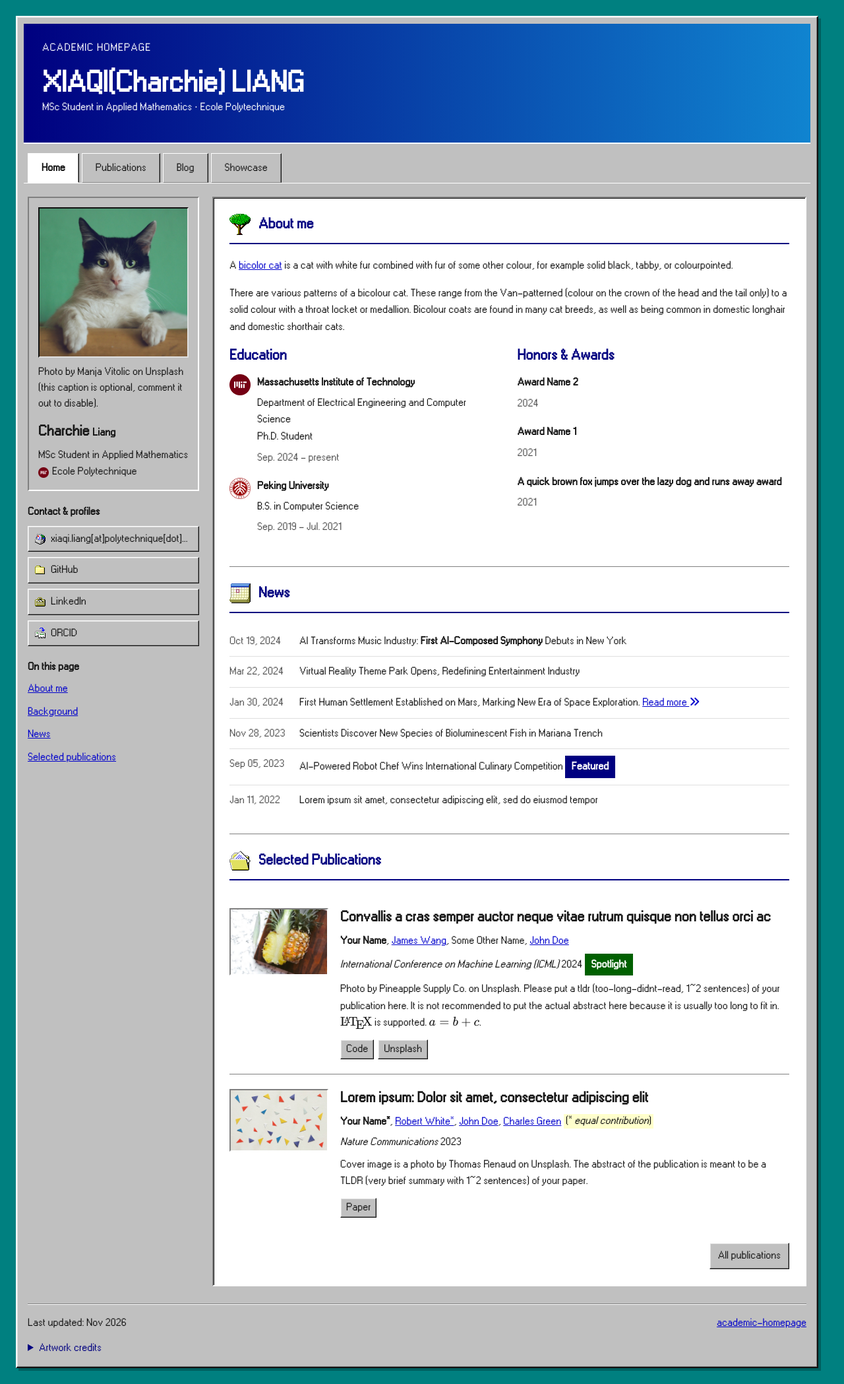
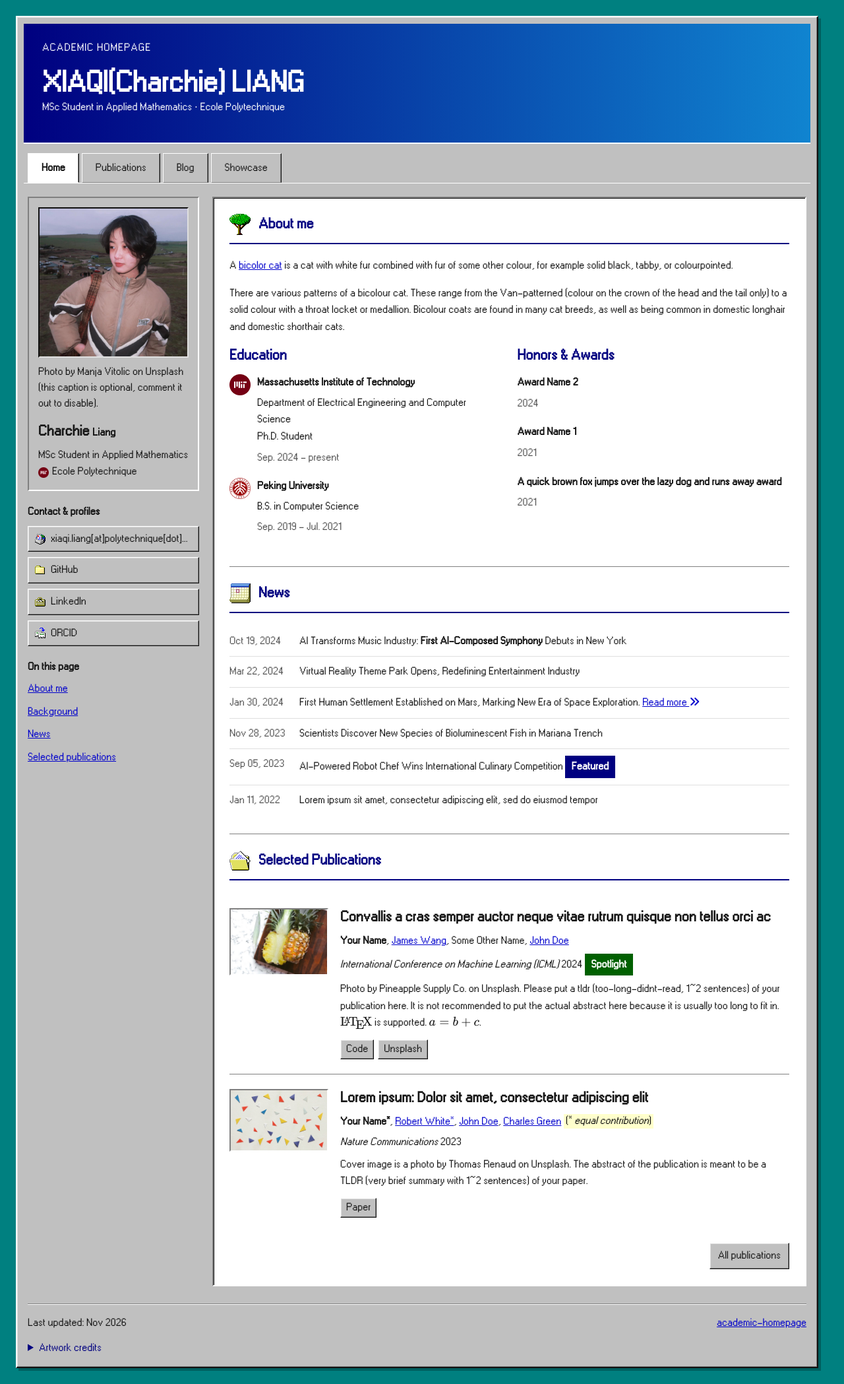
Before and after one commit to XiaqiL/XiaqiL.github.io, a Jekyll site: the page built from index.html, in a window 1280 px wide. Shown: the whole page at 66% size. Built offline with Jekyll 4.4.1, drawn with Linux system fonts in a browser that asks for light colours; nearby versions of some CDN libraries; a style sheet for code colours, icons or effects is not loaded.

Commit message:
Update portrait URL in profile.yml

```diff
--- a/_data/profile.yml
+++ b/_data/profile.yml
@@ -27,7 +27,7 @@ short_bio: >-
     as well as being common in domestic longhair and domestic shorthair cats.
   </p>
 
-portrait_url: /assets/images/photos/portrait.jpg
+portrait_url: /assets/images/photos/profile_side_whitecliff.png
 portrait_caption: >-
   Photo by Manja Vitolic on Unsplash (this caption is optional, comment it out to disable).
 
```
